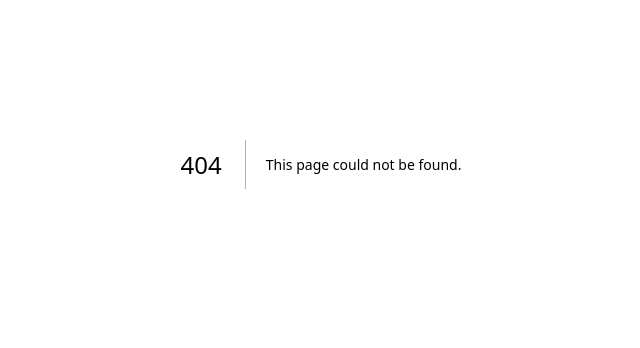
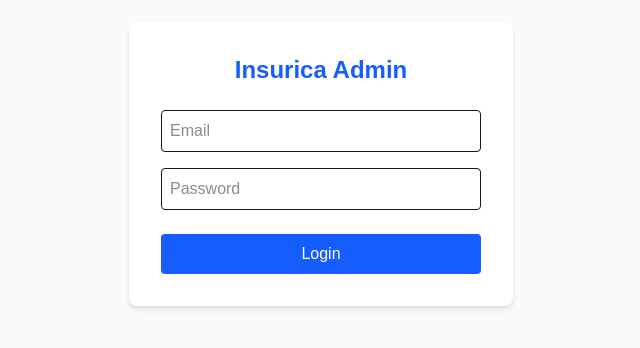
Before and after one commit to Pixalara/insurica-backend, a Next.js app: page /login in a window 1280 px wide. Before the commit this address had no page. Shown: the part 236-584 px from the top of the page, without its empty margins (319-959 px from the left). Built offline with nearby package versions, Linux system fonts and the light colour scheme; no server answers.

Commit message:
insurica dashboard

```diff
--- /dev/null
+++ b/app/login/page.tsx
@@ -0,0 +1,39 @@
+'use client'
+import { useState } from 'react'
+import { createClient } from '@/utils/supabase/client'
+
+export default function LoginPage() {
+  const [email, setEmail] = useState('')
+  const [password, setPassword] = useState('')
+  const supabase = createClient()
+
+  const handleLogin = async () => {
+    const { error } = await supabase.auth.signInWithPassword({ email, password })
+    if (error) alert(error.message)
+    else window.location.href = '/dashboard'
+  }
+
+  return (
+    <div className="flex flex-col items-center justify-center min-h-screen bg-slate-50">
+      <div className="p-8 bg-white rounded-lg shadow-md w-96">
+        <h1 className="text-2xl font-bold mb-6 text-center text-blue-600">Insurica Admin</h1>
+        <input
+          type="email" placeholder="Email"
+          className="w-full p-2 mb-4 border rounded"
+          onChange={(e) => setEmail(e.target.value)}
+        />
+        <input
+          type="password" placeholder="Password"
+          className="w-full p-2 mb-6 border rounded"
+          onChange={(e) => setPassword(e.target.value)}
+        />
+        <button
+          onClick={handleLogin}
+          className="w-full bg-blue-600 text-white p-2 rounded hover:bg-blue-700 transition"
+        >
+          Login
+        </button>
+      </div>
+    </div>
+  )
+}
--- a/package.json
+++ b/package.json
@@ -9,6 +9,8 @@
     "lint": "eslint"
   },
   "dependencies": {
+    "@supabase/ssr": "^0.8.0",
+    "@supabase/supabase-js": "^2.93.1",
     "next": "16.1.5",
     "react": "19.2.3",
     "react-dom": "19.2.3"
--- /dev/null
+++ b/utils/supabase/client.ts
@@ -0,0 +1,8 @@
+import { createBrowserClient } from '@supabase/ssr'
+
+export function createClient() {
+  return createBrowserClient(
+    process.env.NEXT_PUBLIC_SUPABASE_URL!,
+    process.env.NEXT_PUBLIC_SUPABASE_ANON_KEY!
+  )
+}
```
Also changed, not shown: 1 other file (tests, documents, lock files or other folders).
